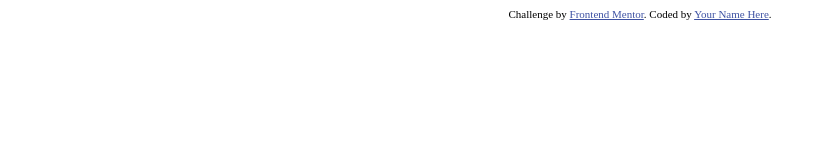
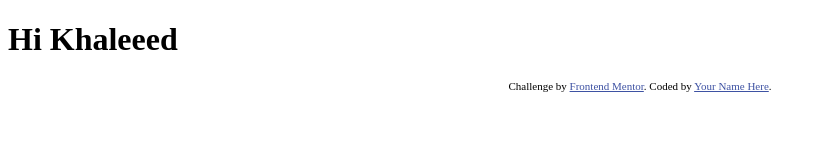
Before and after one commit to halithalil/css_website, a plain HTML site: page index.html in a window 1280 px wide. Shown: the whole page, without its empty margins (0-824 px from the left). Drawn offline with Linux system fonts and the light colour scheme.

Commit message:
hi khaled

```diff
--- a/index.html
+++ b/index.html
@@ -17,7 +17,7 @@
 <body>
 
   <!-- Pull dynamic content from the data.json file -->
-
+  <h1>Hi Khaleeed</h1>
   <div class="attribution">
     Challenge by <a href="https://www.frontendmentor.io?ref=challenge" target="_blank">Frontend Mentor</a>.
     Coded by <a href="#">Your Name Here</a>.
```
